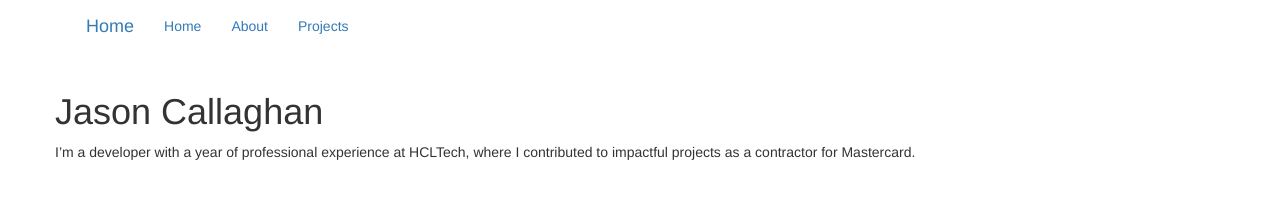
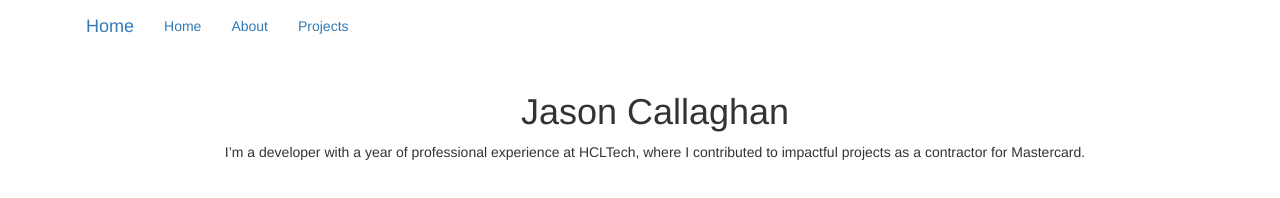
Before and after one commit to OpusC/OpusC.github.io, a plain HTML site: page index.html in a window 1280 px wide. Drawn offline with nearby package versions, Linux system fonts and the light colour scheme.

Commit message:
center text

```diff
--- a/index.html
+++ b/index.html
@@ -26,7 +26,7 @@
 				</ul>
 			</div>
 		</nav>
-		<div class="row">
+		<div class="container text-center">
 			<h1>Jason Callaghan</h1>
 			<p>I’m a developer with a year of professional experience at HCLTech, where I contributed to impactful
 				projects as a contractor for Mastercard.
```
